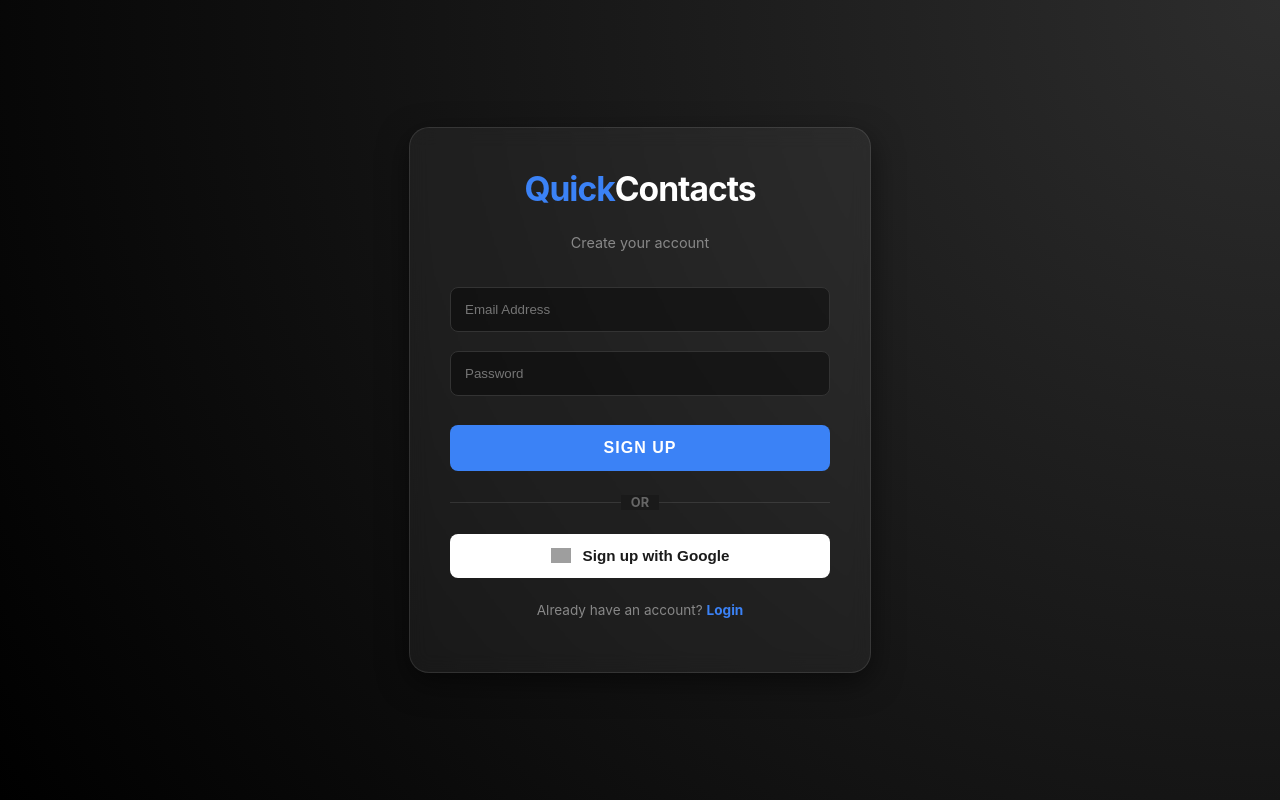
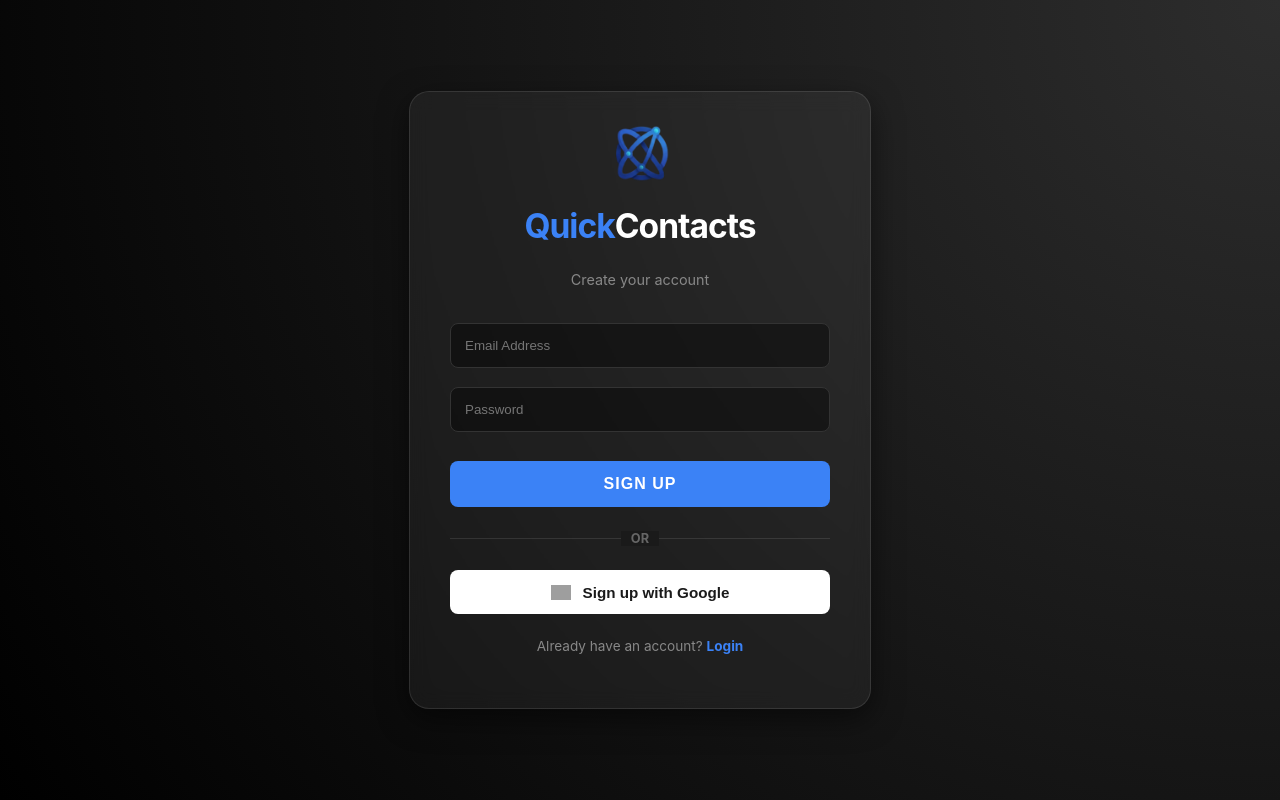
Before and after one commit to JamesSteff/QuickContacts, a React (Create React App) app in the folder web/: page /register in a window 1280 px wide. Built offline with nearby package versions, Linux system fonts and the light colour scheme; grey boxes are pictures that could not be loaded.

Commit message:
C:\LEGASPINO JAMES\3RD YR Subjects 2nd Semester\IT342\QuickContacts\web>git add .

```diff
--- a/web/src/pages/Dashboard.js
+++ b/web/src/pages/Dashboard.js
@@ -3,6 +3,7 @@
 import { supabase } from '../utils/supabaseClient';
 import './Dashboard.css';
 import '../App.css';
+import logo from '../assets/logo.png';
 
 const Dashboard = () => {
   const [user, setUser] = useState(null);
--- a/web/src/pages/Home.js
+++ b/web/src/pages/Home.js
@@ -1,11 +1,20 @@
 import React from 'react';
 import { Link } from 'react-router-dom';
 import '../App.css';
+import logo from '../assets/logo.png';
 
 const Home = () => {
   return (
     <div className="auth-wrapper">
       <div className="auth-card" style={{ maxWidth: '450px', padding: '3.5rem 2rem' }}>
+
+        <div style={{ marginBottom: '-40px', marginTop: '-40px', display: 'flex', justifyContent: 'center' }}>
+  <img
+    src={logo}
+    alt="QuickContacts Logo"
+    style={{ width: '300px', height: 'auto' }}
+  />
+</div>
 
         {/* Project Title with Blue Accent */}
         <h1 style={{ fontSize: '3rem', fontWeight: '800', marginBottom: '10px' }}>
--- a/web/src/pages/Login.js
+++ b/web/src/pages/Login.js
@@ -2,6 +2,7 @@
 import { useNavigate, Link } from 'react-router-dom';
 import { supabase } from '../utils/supabaseClient';
 import './Login.css';
+import logo from '../assets/logo.png';
 
 const Login = () => {
     const [credentials, setCredentials] = useState({ email: '', password: '' });
@@ -45,6 +46,14 @@
     return (
         <div className="login-container">
             <div className="login-card">
+
+                <div style={{ marginBottom: '-5px', marginTop: '-35px', display: 'flex', justifyContent: 'center' }}>
+                          <img
+                            src={logo}
+                            alt="QuickContacts Logo"
+                            style={{ width: '200px', height: 'auto' }}
+                          />
+                        </div>
                 {/* Updated Branding & Subtitle */}
                 <h1><span>Quick</span>Contacts</h1>
                 <p className="subtitle">Welcome back!</p>
--- a/web/src/pages/Register.js
+++ b/web/src/pages/Register.js
@@ -3,6 +3,7 @@
 import { supabase } from '../utils/supabaseClient';
 import '../App.css';
 import './Login.css';
+import logo from '../assets/logo.png';
 
 const Register = () => {
   const [email, setEmail] = useState('');
@@ -43,6 +44,14 @@
   return (
     <div className="login-container">
       <div className="login-card">
+
+        <div style={{ marginBottom: '-5px', marginTop: '-35px', display: 'flex', justifyContent: 'center' }}>
+          <img
+            src={logo}
+            alt="QuickContacts Logo"
+            style={{ width: '200px', height: 'auto' }}
+          />
+        </div>
         {/* Consistent Branding & Subtitle */}
         <h1>
             <span style={{ color: '#3b82f6' }}>Quick</span>Contacts
```
Also changed, not shown: web/src/assets/logo.png (added).
